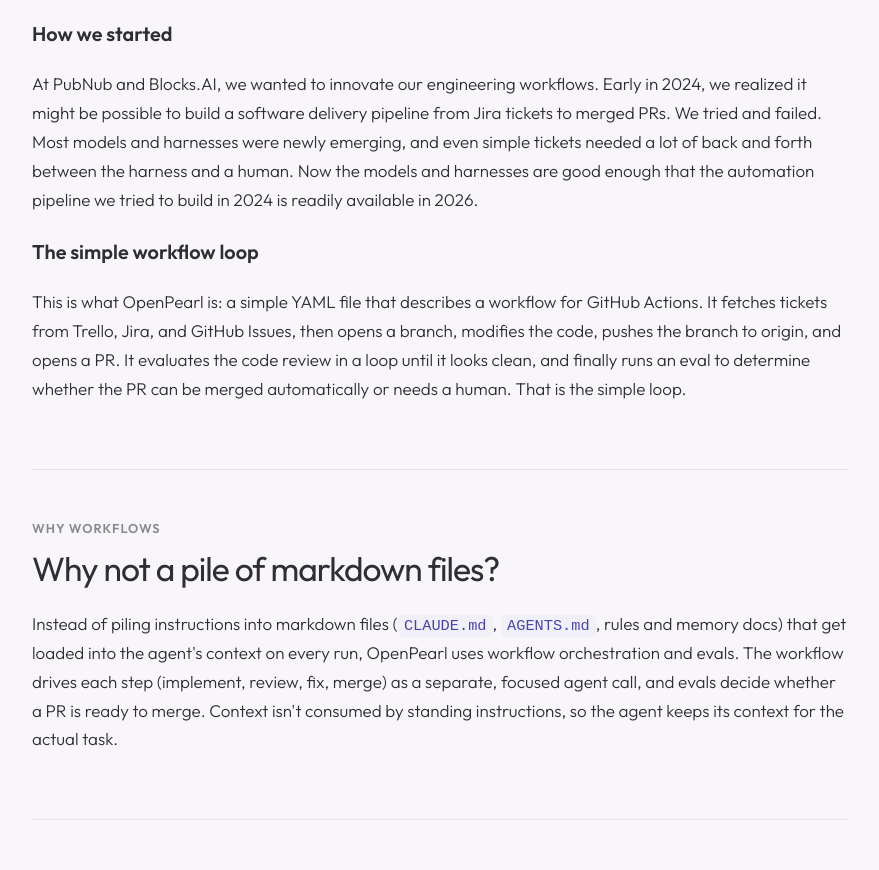
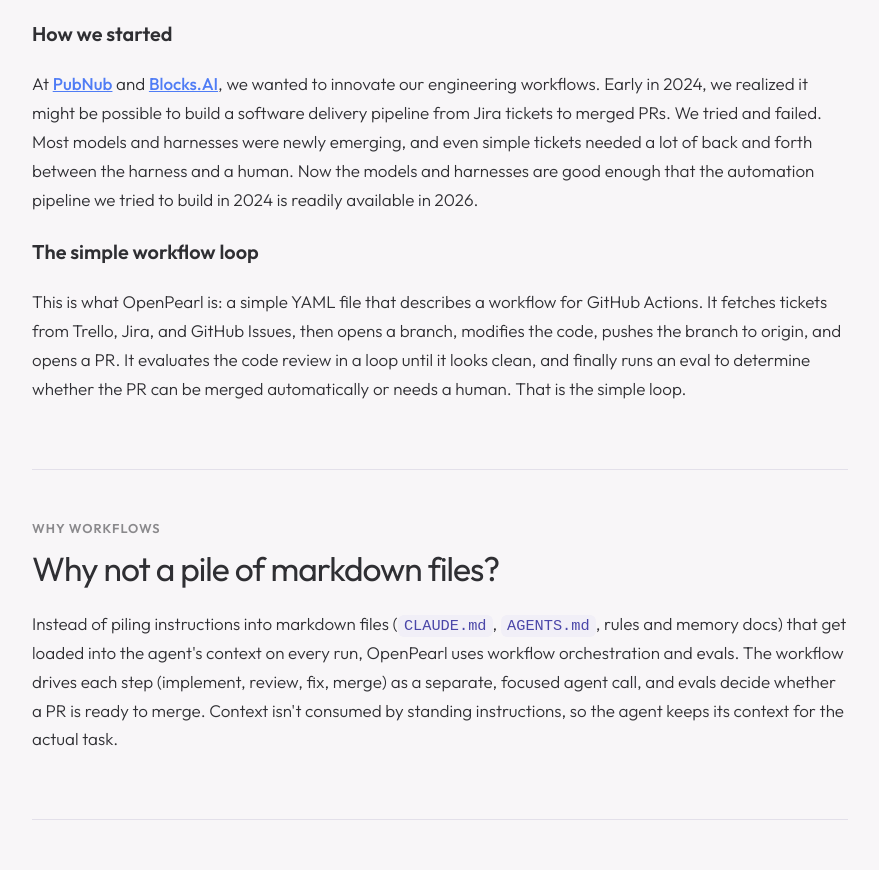
Before and after one commit to stephenlb/openpearl, a plain HTML site: page docs/index.html in a window 1280 px wide. Shown: the part 1650-2520 px from the top of the page, without its empty margins (200-1079 px from the left). Drawn offline with Linux system fonts and the light colour scheme.

Commit message:
add links index.html (#136)

```diff
--- a/docs/index.html
+++ b/docs/index.html
@@ -41,7 +41,7 @@
     <h3>The preferred workflow</h3>
     <p>We also wanted a command-line interface, so you can submit new tickets directly from your terminal or have an AI agent trigger a series of new tickets that the OpenPearl pipeline implements automatically. This has become the preferred method: spin up your Codex or Claude Code instance and use the GitHub CLI (<code>gh</code>) to create new issues. Ask your coding assistant to create issues for complex tasks, and it may split the work across several tickets.</p>
     <h3>How we started</h3>
-    <p>At PubNub and Blocks.AI, we wanted to innovate our engineering workflows. Early in 2024, we realized it might be possible to build a software delivery pipeline from Jira tickets to merged PRs. We tried and failed. Most models and harnesses were newly emerging, and even simple tickets needed a lot of back and forth between the harness and a human. Now the models and harnesses are good enough that the automation pipeline we tried to build in 2024 is readily available in 2026.</p>
+    <p>At <a href="https://www.pubnub.com/global-network-infrastructure/">PubNub</a> and <a href="https://blocks.ai/docs/what-is-blocks">Blocks.AI</a>, we wanted to innovate our engineering workflows. Early in 2024, we realized it might be possible to build a software delivery pipeline from Jira tickets to merged PRs. We tried and failed. Most models and harnesses were newly emerging, and even simple tickets needed a lot of back and forth between the harness and a human. Now the models and harnesses are good enough that the automation pipeline we tried to build in 2024 is readily available in 2026.</p>
     <h3>The simple workflow loop</h3>
     <p>This is what OpenPearl is: a simple YAML file that describes a workflow for GitHub Actions. It fetches tickets from Trello, Jira, and GitHub Issues, then opens a branch, modifies the code, pushes the branch to origin, and opens a PR. It evaluates the code review in a loop until it looks clean, and finally runs an eval to determine whether the PR can be merged automatically or needs a human. That is the simple loop.</p>
   </section>
```
